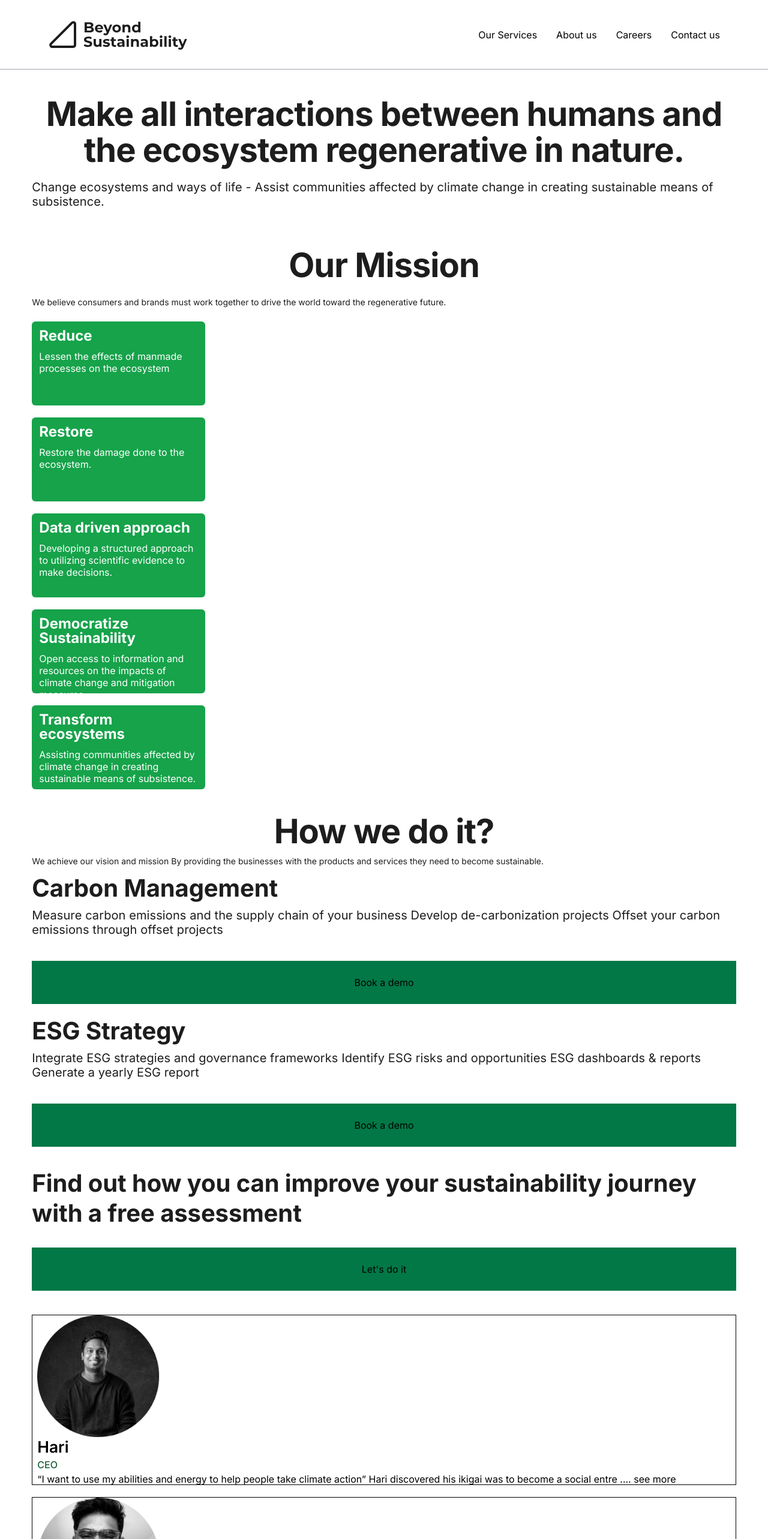
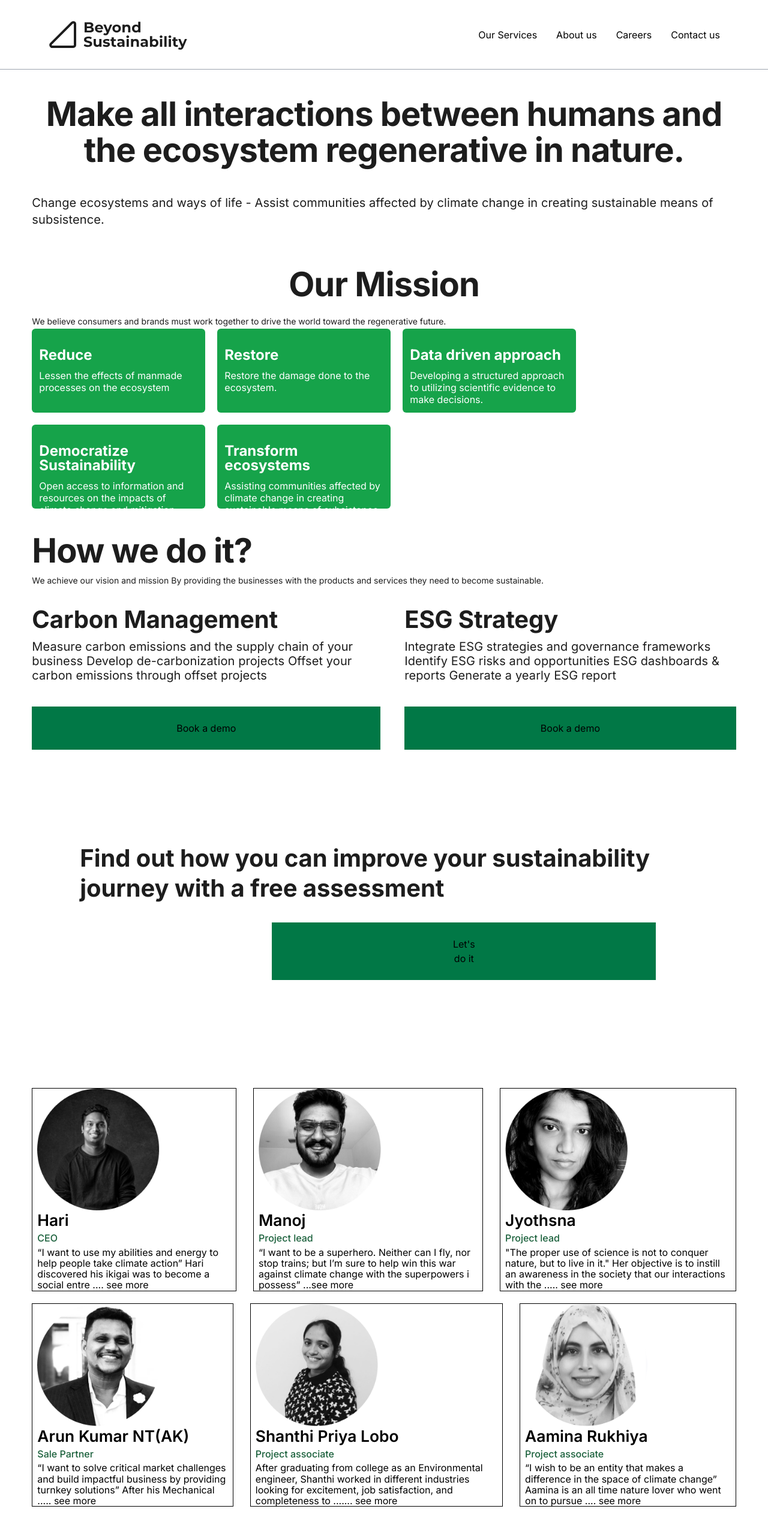
Before and after one commit to Vignesh12334/bs-training, a Next.js app: page /dashboard/about in a window 1280 px wide. Shown: the top 2566 px of the page at 60% size. Built offline with nearby package versions, Linux system fonts and the light colour scheme.

Commit message:
Home and About section changed

```diff
--- a/src/app/ui/About/section/CardSection.tsx
+++ b/src/app/ui/About/section/CardSection.tsx
@@ -5,20 +5,20 @@ import CardContainer from "../components/CardContainer"
 
 
 const CardSection = () => {
-  return <div>
-       <div  className=" w-[289px] h-[140px] bg-green-600 rounded-md text-slate-200 ">
+  return <div className=" md:flex md:flex-wrap  md:flex-row md:items-start md:gap-[20px] "  >
+       <div  className=" w-[289px] h-[140px] bg-green-600 rounded-md text-slate-200  ">
         <CardContainer  heading="Reduce" para="Lessen the effects of manmade processes on the ecosystem" />
        </div>
-       <div  className=" w-[289px] h-[140px] bg-green-600 rounded-md text-slate-200 ">
+       <div  className=" w-[289px] h-[140px] bg-green-600 rounded-md text-slate-200  ">
         <CardContainer  heading="Restore" para="Restore the damage done to the ecosystem." />
        </div>
-       <div  className=" w-[289px] h-[140px] bg-green-600 rounded-md text-slate-200 ">
+       <div  className=" w-[289px] h-[140px] bg-green-600 rounded-md text-slate-200">
         <CardContainer  heading="Data driven approach" para="Developing a structured approach to utilizing scientific evidence to make decisions." />
        </div>
-       <div  className=" w-[289px] h-[140px] bg-green-600 rounded-md text-slate-200 ">
+       <div  className=" w-[289px] h-[140px] bg-green-600 rounded-md text-slate-200  ">
         <CardContainer  heading="Democratize Sustainability" para="Open access to information and resources on the impacts of climate change and mitigation measures." />
        </div>
-       <div  className=" w-[289px] h-[140px] bg-green-600 rounded-md text-slate-200 ">
+       <div  className=" w-[289px] h-[140px] bg-green-600 rounded-md text-slate-200   ">
         <CardContainer  heading="Transform ecosystems" para="Assisting communities affected by climate change in creating sustainable means of subsistence." />
        </div>
 
--- a/src/app/ui/About/section/HeroSection.tsx
+++ b/src/app/ui/About/section/HeroSection.tsx
@@ -5,9 +5,9 @@ import TextL from '../../Typography/TextL'
 
 const HeroSection = () => {
   return (
-    <div>
+    <div className='md:flex md:flex-col  md:items-center md:gap-[24px]'>
        <HeadingL>Make all interactions between humans and the ecosystem regenerative in nature.</HeadingL>
-       <TextL className='mt-5'>Change ecosystems and ways of life - Assist communities affected by climate change in creating sustainable means of subsistence.</TextL>
+       <TextL className='mt-5 md:font-[20px]  md:not-italic  md:leading-[28px]'>Change ecosystems and ways of life - Assist communities affected by climate change in creating sustainable means of subsistence.</TextL>
     </div>
   )
 }
--- a/src/app/ui/About/section/StrategySection.tsx
+++ b/src/app/ui/About/section/StrategySection.tsx
@@ -5,29 +5,33 @@ import HeadingS from "../../Typography/HeadingS";
 import TextL from "../../Typography/TextL";
 const Strategy = () => {
     return <div className=" mt-10">
-        <HeadingL> How we do it?</HeadingL>
+        <HeadingL className="md:flex md:justify-start"> How we do it?</HeadingL>
         <TextM className="py-2">We achieve our vision and mission By providing the businesses with the products and services they need to become sustainable.</TextM>
 
-        <div>
+        <div className="md:flex md:gap-10">
+          <div className="md:mt-5">
            <HeadingS>Carbon Management</HeadingS>
            <TextL className="py-2">Measure carbon emissions and the supply chain of your business
               Develop de-carbonization projects
               Offset your carbon emissions through offset projects</TextL>
             <LegendContainer button="Book a demo" />
+           </div>
 
-
+          <div>
             <HeadingS className="mt-5">ESG Strategy</HeadingS>
             <TextL className="py-2">Integrate ESG strategies and governance frameworks
               Identify ESG risks and opportunities
               ESG dashboards & reports
               Generate a yearly ESG report</TextL>
-              <LegendContainer button="Book a demo" />
+             <LegendContainer button="Book a demo" />
+          </div>
 
+       </div >
 
-
-        </div>
-       <HeadingS className="mt-9">Find out how you can improve your sustainability journey with a free assessment</HeadingS>
-       <LegendContainer button="Let's do it" />
+       <div className="md:mt-20 md:py-10 md:px-20 ">
+            <HeadingS className="mt-9">Find out how you can improve your sustainability journey with a free assessment</HeadingS>
+              <LegendContainer className="md:px-[320px]" button="Let's do it" />
+       </div>
     </div>
 
 
--- a/src/app/ui/About/section/TeamSection.tsx
+++ b/src/app/ui/About/section/TeamSection.tsx
@@ -1,7 +1,8 @@
 import ProfileContainer from "../components/ProfileContainer";
 
 const TeamSection = () => {
-    return <div className=" mt-10">
+    return <div className=" mt-10 md:flex md:flex-wrap md:py-20 ">
+   <div className="md:flex  md:gap-7 ">
          <ProfileContainer
           img= '/Ellipse 1.png '
            heading="Hari"
@@ -23,24 +24,29 @@ const TeamSection = () => {
           subHeading="Project lead"
           para='"The proper use of science is not to conquer nature, but to live in it."
           Her objective is to instill an awareness in the society that our interactions with the ..... see more'  />
+   </div>
 
-        {/* <ProfileContainer
+   <div className="hidden md:flex md:gap-7  ">
+        <ProfileContainer
+           img='/Ellipse 1 (3).png'
            heading="Arun Kumar NT(AK)"
            subHeading="Sale Partner"
            para="“I want to solve critical market challenges and build impactful business by providing turnkey solutions”
             After his Mechanical ..... see more  " />
 
        <ProfileContainer
+         img='/Ellipse 1 (4).png'
           heading="Shanthi Priya Lobo"
           subHeading="Project associate"
           para="After graduating from college as an Environmental engineer, Shanthi worked in different industries looking for excitement, job satisfaction, and completeness to .......     see more"/>
 
        <ProfileContainer
+         img='/Ellipse 1 (5).png'
           heading="Aamina Rukhiya"
           subHeading="Project associate"
           para="“I wish to be an entity that makes a difference in the space of climate change”
-          Aamina is an all time nature lover who went on to pursue .... see more"/> */}
-
+          Aamina is an all time nature lover who went on to pursue .... see more"/>
+      </div>
     </div>
 
 
--- a/src/app/ui/Footer.tsx
+++ b/src/app/ui/Footer.tsx
@@ -4,8 +4,8 @@ import TextL from "./Typography/TextL"
 
 const Footer = () => {
   return (
-    <div className="">
-        <div className=" n space-x-10 ml-20">
+    <div className="md:py-80">
+        <div className=" n space-x-10 ml-20 md:flex md:justify-evenly  ">
           <Link href="/dashboard" >
           <Image src='/logo2.svg' alt="logo-img" width={154} height={32} />
           </Link>
@@ -27,7 +27,7 @@ const Footer = () => {
           </Link>
         </div>
 
-             <div className="flex justify-between py-8">
+             <div className="flex justify-between px-2 py-8 md:hidden">
 
              <Image src='/icon 2.png' alt="facebook" width={32} height={32} />
              <Image src='/icon 1.png' alt="Instagram" width={32} height={32} />
@@ -37,12 +37,12 @@ const Footer = () => {
 
             </div>
 
-            <div className="text-center my-16 text-slate-500">
-                <ul >
+            <div className="text-center my-16 text-slate-500 ">
+                <ul className="md:flex md:justify-evenly" >
                   <li><TextL className="py-5">Privacy Policy</TextL> </li>
                  <li><TextL  className="py-5">Terms of service</TextL> </li>
                  <li><TextL  className="py-5">Site Map</TextL> </li>
-                 <li><TextL  className="py-5 ">© 2020 Beyond Sustainability.
+                 <li><TextL  className="py-5 ">© 2024 Beyond Sustainability.
                        All right reserved.</TextL> </li>
 
                 </ul>
--- a/src/app/ui/Home/sections/CuriousitySection.tsx
+++ b/src/app/ui/Home/sections/CuriousitySection.tsx
@@ -6,18 +6,22 @@ import TextL from '../../Typography/TextL'
 
 const CuriositySection = () => {
   return (
-      <div className='mt-16' >
+      <div className='mt-16  md:flex md:py-16'>
         <Image src='/hand.jpg' alt='hand-img' width={500} height={500} />
+
+        <div className='md:mx-20 md:mt-10'>
          <HeadingM>Why become a sustainale business?</HeadingM>
-         <ul>
-         <li className="text-base my-2 flex items-start gap-2"><Image src='/icon.png' alt="tick-img" width={20} height={24} /><TextL>Reduce cost</TextL> </li>
-         <li className="text-base  my-2 flex items-start gap-2"><Image src='/icon.png' alt="tick-img" width={20} height={24} /><TextL>Competitive advantage</TextL> </li>
+         <ul className=' md:flex flex-col'>
+          <li className="text-base my-2 flex items-start gap-2"><Image src='/icon.png' alt="tick-img" width={20} height={24} /><TextL>Reduce cost</TextL> </li>
+          <li className="text-base  my-2 flex items-start gap-2"><Image src='/icon.png' alt="tick-img" width={20} height={24} /><TextL>Competitive advantage</TextL> </li>
           <li className="text-base  my-2 flex items-start gap-2"><Image src='/icon.png' alt="tick-img" width={20} height={24} /> <TextL>Transparency to customers and investors</TextL> </li>
           <li className="text-base  my-2 flex items-start gap-2"><Image src='/icon.png' alt="tick-img" width={20} height={24} /><TextL>Be ahead of climate regulations and compliances</TextL> </li>
          </ul>
-         <a href="https://beyondsustainability.medium.com/business-case-why-make-your-business-sustainable-36df066c6a8b" target="_blank" rel="noreferrer">
-         <TextL className=' mt-5'>Read more detailed case study > </TextL>
-        </a>
+          <a href="https://beyondsustainability.medium.com/business-case-why-make-your-business-sustainable-36df066c6a8b" target="_blank" rel="noreferrer">
+          <TextL className=' mt-5'>Read more detailed case study > </TextL>
+          </a>
+        </div>
+
 
      </div>
 
--- a/src/app/ui/Home/sections/HeroSection.tsx
+++ b/src/app/ui/Home/sections/HeroSection.tsx
@@ -7,27 +7,31 @@ import TextL from '../../Typography/TextL';
 
 const HeroSection = () => {
   return (
-    <section className="flex flex-col-reverse md:flex-row justify-between items-center gap-5">
-      <div>
-        <TextL className='text-center mt-8'>Trusted by companies</TextL>
-        <div className='flex justify-around mt-5 space-x-2  '>
+    <section className="md:flex md:flex-row-reverse md:py-16">
+
+        <div className="grayscale-0 transition-filter duration-300 sm:w-6/12 mx-auto md:w-11/12 md:flex md:justify-end">
+          <Image  src="/heroImage.jpg" alt="hero-img " width={526} height={447}   />
+        </div>
+
+
+        <div>
+          <div>
+            <HeadingM>Let us Transform your sustainability journey.</HeadingM>
+            <TextL className='md:py-5'>Reduce your environmental impact by using a scientific data-driven approach.</TextL>
+            <LegendContainer button='Action' />
+          </div>
+            <TextL className='text-center mt-8 md:mt-16 md:text-left md:ml-1'>Trusted by companies</TextL>
+         <div className='flex justify-around mt-5 space-x-2  '>
           <Image src='/bend.png' alt='company-logo-1' width={64} height={64} />
           <Image  src='/vizdale-com.png' alt='company-logo-2' width={63.107} height={63.107} />
           <h3 className='font-semibold text-4xl'>Vizdale</h3>
           <Image src='/frozen-iris.png' alt='company-logo-3' width={100} height={5}/>
+         </div>
+
         </div>
-      </div>
-
-       <LegendContainer button='Action' />
-       <TextL>Reduce your environmental impact by using a scientific data-driven approach.</TextL>
-       <HeadingM>Let us Transform your sustainability journey.</HeadingM>
 
 
-      <figure className="md:w-5/12">
-        <div className="grayscale-0 transition-filter duration-300 sm:w-6/12 mx-auto md:w-11/12 md:ml-auto block relative z-10">
-          <Image  src="/heroImage.jpg" alt="hero-img " width={526} height={447}   />
-         </div>
-        </figure>
+
 
 
 
--- a/src/app/ui/Home/sections/ProductSection.tsx
+++ b/src/app/ui/Home/sections/ProductSection.tsx
@@ -4,23 +4,25 @@ import TextL from "../../Typography/TextL";
 
 
 const ProductSection = () => {
-    return <div className="mt-10">
+    return <div className="mt-10 md:py-16">
         <TextL className="my-2">Our Product</TextL>
+        <div className="md:flex md:flex-row md:gap-10">
           <div>
-         <HeadingM className=" my-2">Carbon Management</HeadingM>
+              <HeadingM className=" my-2 md:my-5">Carbon Management</HeadingM>
               <TextL>Measure carbon emissions and the supply chain of your business
                Develop de-carbonization projects
                Offset your carbon emissions through offset projects</TextL>
 
-         <LegendContainer button="Book a demo" />
-
+              <LegendContainer  button="Book a demo" />
+          </div>
+          <div className=" ">
                          <HeadingM className="py-5">ESG Strategy</HeadingM>
                          <TextL>Integrate ESG strategies and governance frameworks
                             Identify ESG risks and opportunities
                             ESG dashboards & reports
                             Generate a yearly ESG report</TextL>
-
                          <LegendContainer  button="Book a demo" />
+         </div>
 
          </div>
     </div>
--- a/src/app/ui/Home/sections/TestimonySection.tsx
+++ b/src/app/ui/Home/sections/TestimonySection.tsx
@@ -22,7 +22,7 @@ const TestimonySection = () => {
   };
 
   return (
-    <div className="flex flex-col justify-start items-center h-screen mt-8">
+    <div className="flex flex-col justify-start items-center  mt-8 md:py-16">
       <div className="max-w-lg bg-white rounded-lg p-8 relative">
 
         <p className="text-lg italic text-center">{quotes[activeQuote]}</p>
@@ -45,7 +45,7 @@ const TestimonySection = () => {
       <div className=" flex flex-col items-center">
       <a href="#" className="text-gray-600 mt-2 text-center">Read more</a>
 
-      <HeadingM className='py-10'>Find out how you can improve your sustainability journey with a free assessment</HeadingM>
+      <HeadingM className='py-10 md:inline-flex md:flex-col md:text-center md:gap-[32px]' >Find out how you can improve your sustainability journey with a free assessment</HeadingM>
       <LegendContainer button="Let's do it" />
 
 
--- a/src/app/ui/LegendContainer.tsx
+++ b/src/app/ui/LegendContainer.tsx
@@ -21,7 +21,7 @@ const LegendContainer = ({ children , heading, para, button, className } : propT
             <p className="text-[16px] text-[#1D1D1D] leading-6 tracking-wide font-normal" >{para}</p>
         }
         { button &&
-            <button className=" flex px-10 py-6 flex-col items-center gap-2.5 self-stretch bg-[#017846] ">{button}</button>
+            <button className={twMerge(" flex px-10 py-6 flex-col items-center gap-2.5 self-stretch bg-[#017846]", className)}>{button} </button>
         }
         {children}
     </div>
```
Lines whose indentation alone changed are shown as unchanged.
